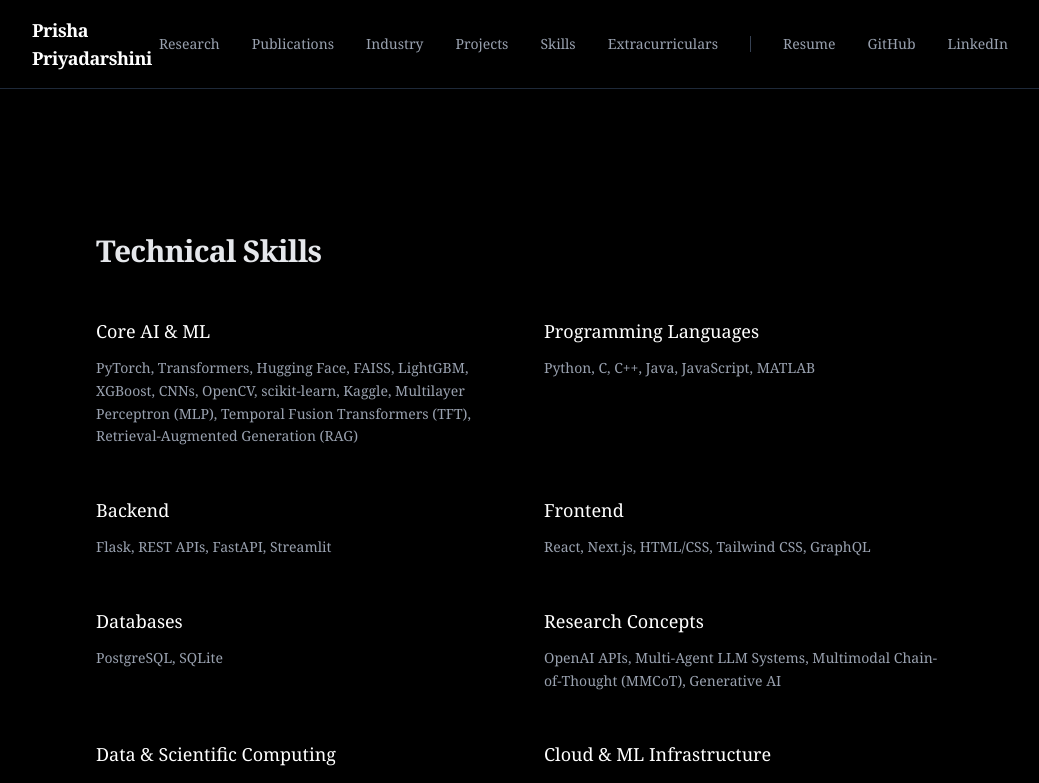
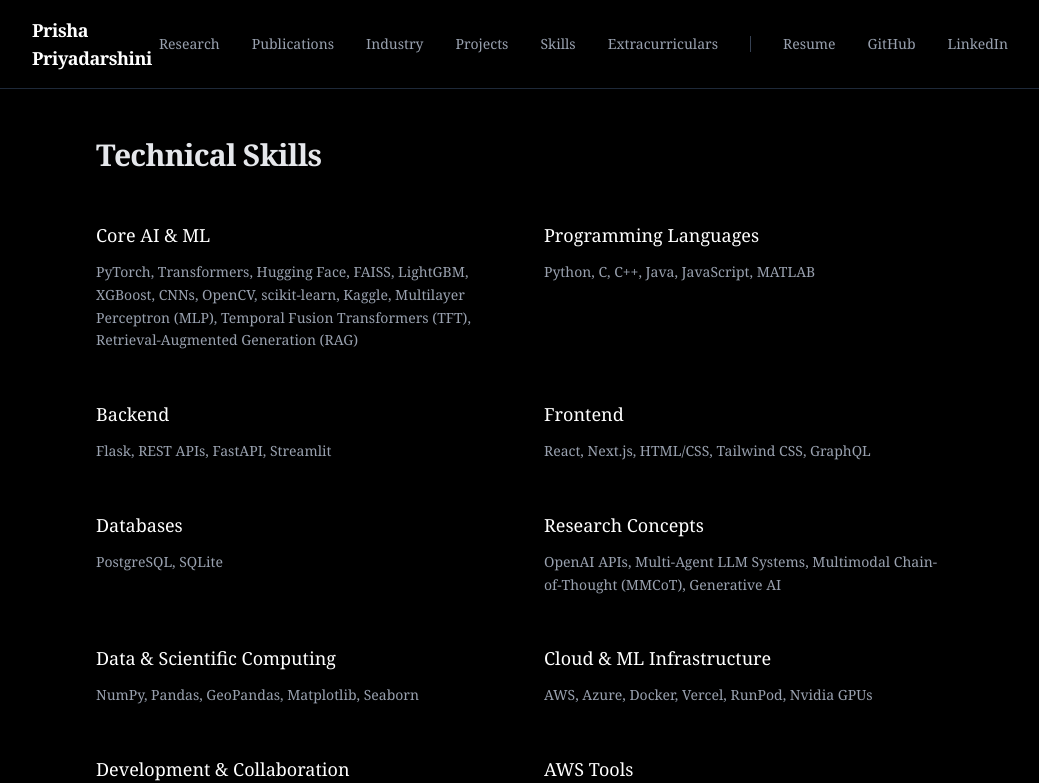
Before and after one commit to priyadp1/Website, a Next.js app in the folder prisha-portfolio/: page /skills in a window 1280 px wide. Shown: the top 783 px of the page, without its empty margins (120-1159 px from the left). Built offline with nearby package versions, Linux system fonts and the light colour scheme.

Commit message:
Removed large spacing in skills section

```diff
--- a/prisha-portfolio/src/app/skills/page.tsx
+++ b/prisha-portfolio/src/app/skills/page.tsx
@@ -1,6 +1,6 @@
 export default function Skills() {
   return (
-    <section id="skills" className="mt-24 scroll-mt-24">
+    <section id="skills" className="mt-0 scroll-mt-0 space-y-12">
       <h2 className="text-3xl font-semibold mb-12 tracking-tight">
         Technical Skills
       </h2>
```
